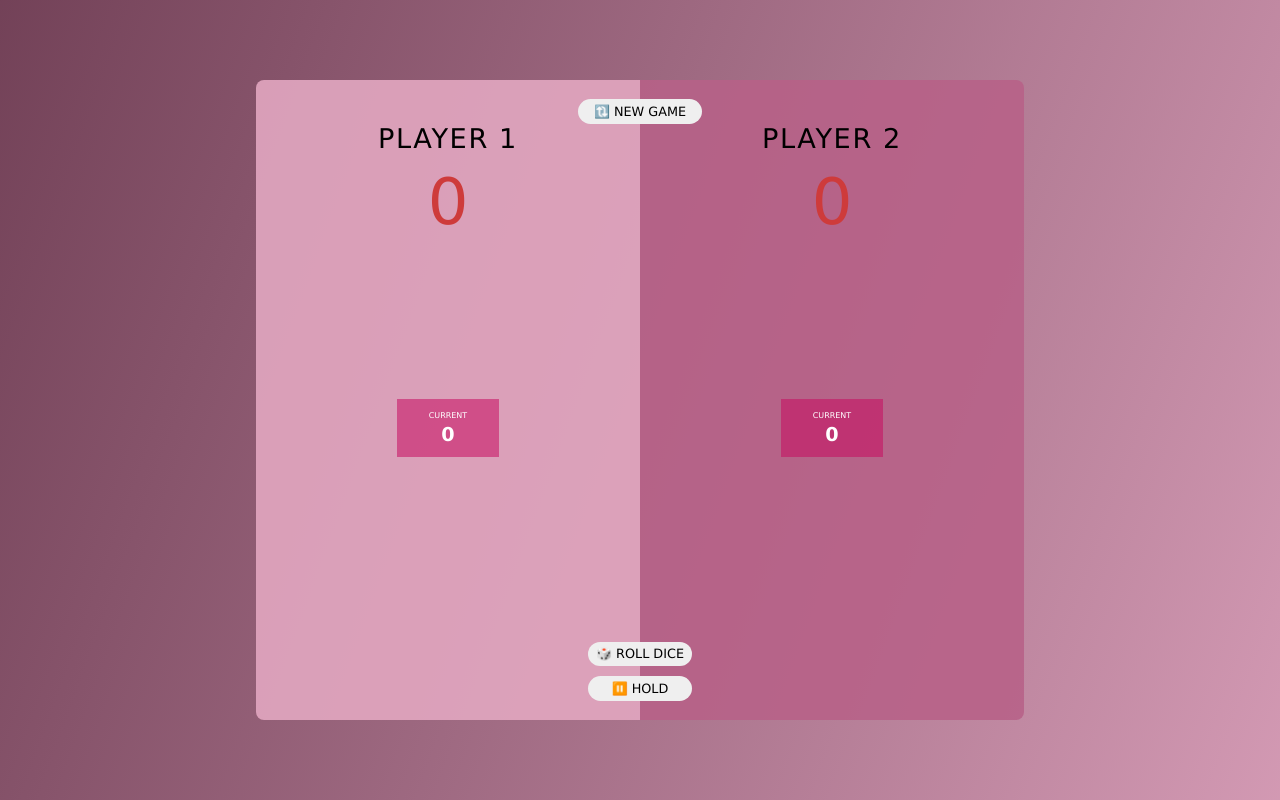
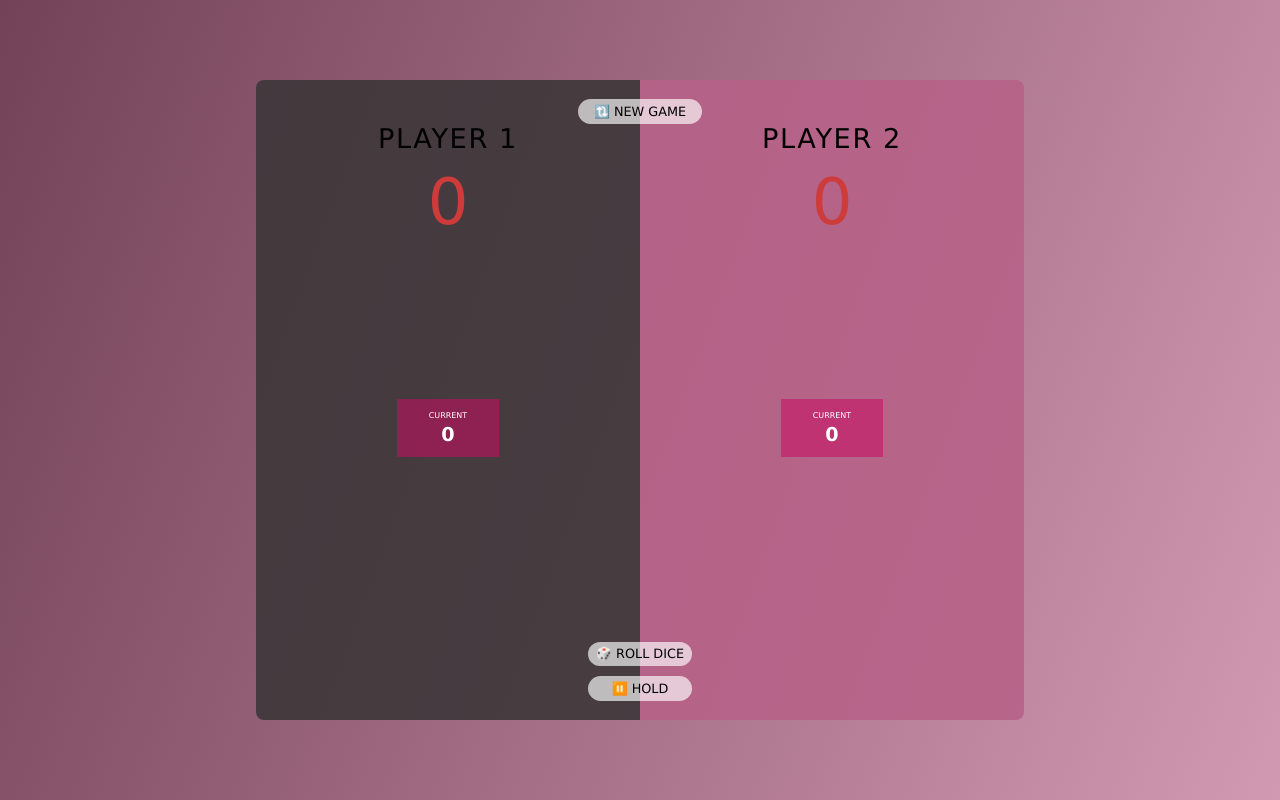
Before and after one commit to Harbike/js_fundamentals, a plain HTML site: page pig_game/index.html in a window 1280 px wide. Drawn offline with Linux system fonts and the light colour scheme.

Commit message:
renamed html file - pigFolder

```diff
--- a/pig_game/pig.css
+++ b/pig_game/pig.css
@@ -76,6 +76,7 @@ margin-top: 8rem;
     text-transform: uppercase;
     font-size: .8rem;
     padding: .3rem .5rem;
+    background-color: rgba(255, 255, 255, 0.653);
     border: none;
     border-radius: 50px;
 }
@@ -116,5 +117,5 @@ margin-top: 8rem;
     display: none;
 }
 .active {
-    background-color: #e2a6c0e8;
+    background-color: #3e373ae8;
   }
--- a/pig_game/pig.js
+++ b/pig_game/pig.js
@@ -72,6 +72,7 @@ function updateTotalScores() {
 
   currentScore[activePlayer] = 0;
 }
+
 rollDice.addEventListener("click", () => {
   const randomDiceRoll = Math.floor(Math.random() * 6);
   const displayDice = dices[randomDiceRoll];
@@ -121,7 +122,7 @@ rollDice.addEventListener("click", () => {
   displayDice.classList.remove("hidden");
 });
 
-// // when holdGame is clicked
+// when holdGame is clicked
 holdGame.addEventListener("click", () => {
   totalHeldScores.forEach(() => {
     if (activePlayer === 0) {
@@ -148,6 +149,3 @@ holdGame.addEventListener("click", () => {
   switchPlayer();
 
 });
-
-// set current to zero when player is switched -- done
-// add current to sumtotal when hold is clicked
```
Also changed, not shown: pig_game/index.html (renamed from pig_game/pig.html).
